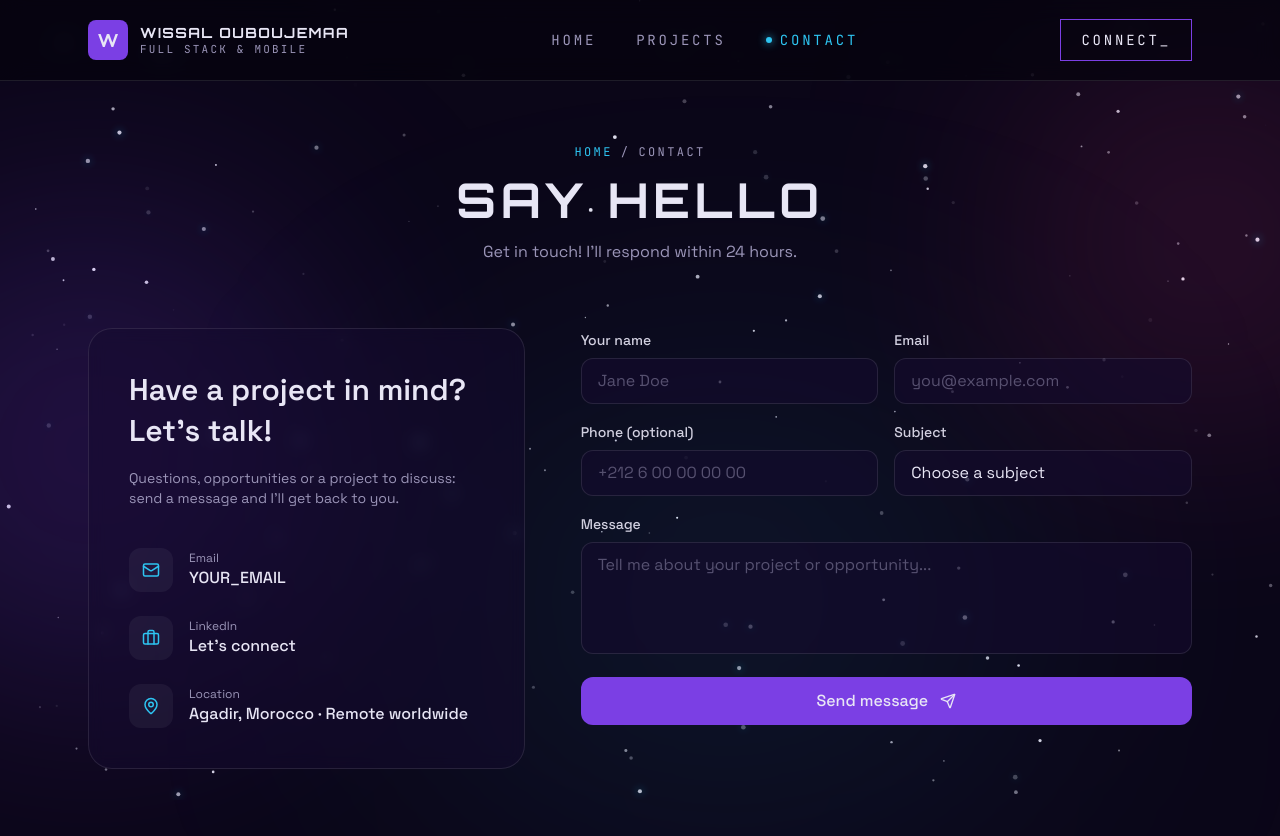
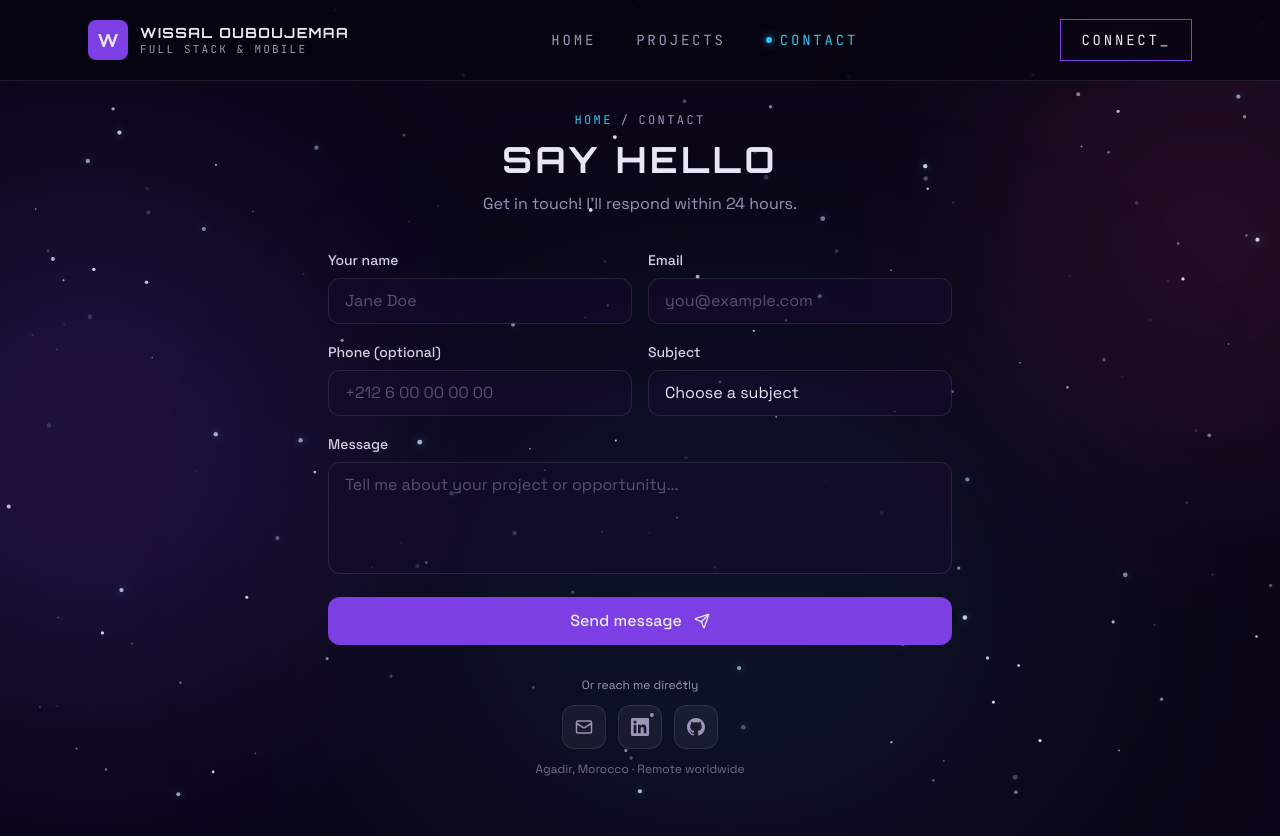
Before and after one commit to wiissal/wiissal-portfolio, a Next.js app: page /contact in a window 1280 px wide. Shown: the top 836 px of the page. Built offline with nearby package versions, Linux system fonts and the light colour scheme.

Commit message:
style(contact): single centered column that fits one screen

```diff
--- a/src/app/contact/page.js
+++ b/src/app/contact/page.js
@@ -1,69 +1,32 @@
-import { Mail, MapPin, Briefcase } from "lucide-react";
 import ContactForm from "../../components/ContactForm";
+import SocialLinks from "../../components/SocialLinks";
 
 export const metadata = {
   title: "Contact | Wissal Ouboujemaa",
   description: "Get in touch for jobs, freelance projects or collaborations.",
 };
 
-const channels = [
-  { icon: Mail, label: "Email", value: "YOUR_EMAIL", href: "mailto:YOUR_EMAIL" },
-  { icon: Briefcase, label: "LinkedIn", value: "Let's connect", href: "YOUR_LINKEDIN_URL" },
-  { icon: MapPin, label: "Location", value: "Agadir, Morocco · Remote worldwide" },
-];
-
 export default function ContactPage() {
   return (
-    <main className="mx-auto min-h-screen max-w-6xl px-6 pt-36 pb-24">
-      {/* centered header */}
+    <main className="mx-auto flex min-h-svh max-w-2xl flex-col justify-center px-6 pt-28 pb-10">
       <header className="text-center">
         <p className="font-mono text-xs tracking-[0.2em]">
           <span className="text-cyan-glow">HOME</span>
           <span className="mx-2 text-muted">/</span>
           <span className="text-muted">CONTACT</span>
         </p>
-        <h1 className="mt-4 font-display text-4xl font-bold tracking-widest md:text-5xl">SAY HELLO</h1>
-        <p className="mt-4 text-muted">Get in touch! I&apos;ll respond within 24 hours.</p>
+        <h1 className="mt-3 font-display text-3xl font-bold tracking-widest md:text-4xl">SAY HELLO</h1>
+        <p className="mt-3 text-muted">Get in touch! I&apos;ll respond within 24 hours.</p>
       </header>
 
-      <div className="mt-16 grid items-start gap-10 lg:grid-cols-[minmax(0,5fr)_minmax(0,7fr)] lg:gap-14">
-        {/* info card */}
-        <aside className="rounded-3xl border border-white/10 bg-space-800/50 p-8 backdrop-blur-sm md:p-10">
-          <h2 className="text-2xl font-semibold leading-snug md:text-3xl">
-            Have a project in mind? Let&apos;s talk!
-          </h2>
-          <p className="mt-4 text-sm text-muted">
-            Questions, opportunities or a project to discuss: send a message and I&apos;ll get back to you.
-          </p>
+      <div className="mt-8">
+        <ContactForm />
+      </div>
 
-          <ul className="mt-10 space-y-6">
-            {channels.map(({ icon: Icon, label, value, href }) => (
-              <li key={label} className="flex items-center gap-4">
-                <span className="flex h-11 w-11 shrink-0 items-center justify-center rounded-xl bg-white/5 text-cyan-glow">
-                  <Icon size={18} />
-                </span>
-                <div>
-                  <p className="text-xs text-muted">{label}</p>
-                  {href ? (
-                    <a
-                      href={href}
-                      target={href.startsWith("http") ? "_blank" : undefined}
-                      rel={href.startsWith("http") ? "noopener noreferrer" : undefined}
-                      className="font-medium text-star transition hover:text-cyan-glow"
-                    >
-                      {value}
-                    </a>
-                  ) : (
-                    <p className="font-medium text-star">{value}</p>
-                  )}
-                </div>
-              </li>
-            ))}
-          </ul>
-        </aside>
-
-        {/* form */}
-        <ContactForm />
+      <div className="mt-8 text-center">
+        <p className="text-xs text-muted">Or reach me directly</p>
+        <SocialLinks className="mt-3" />
+        <p className="mt-3 text-xs text-muted/70">Agadir, Morocco · Remote worldwide</p>
       </div>
     </main>
   );
```
